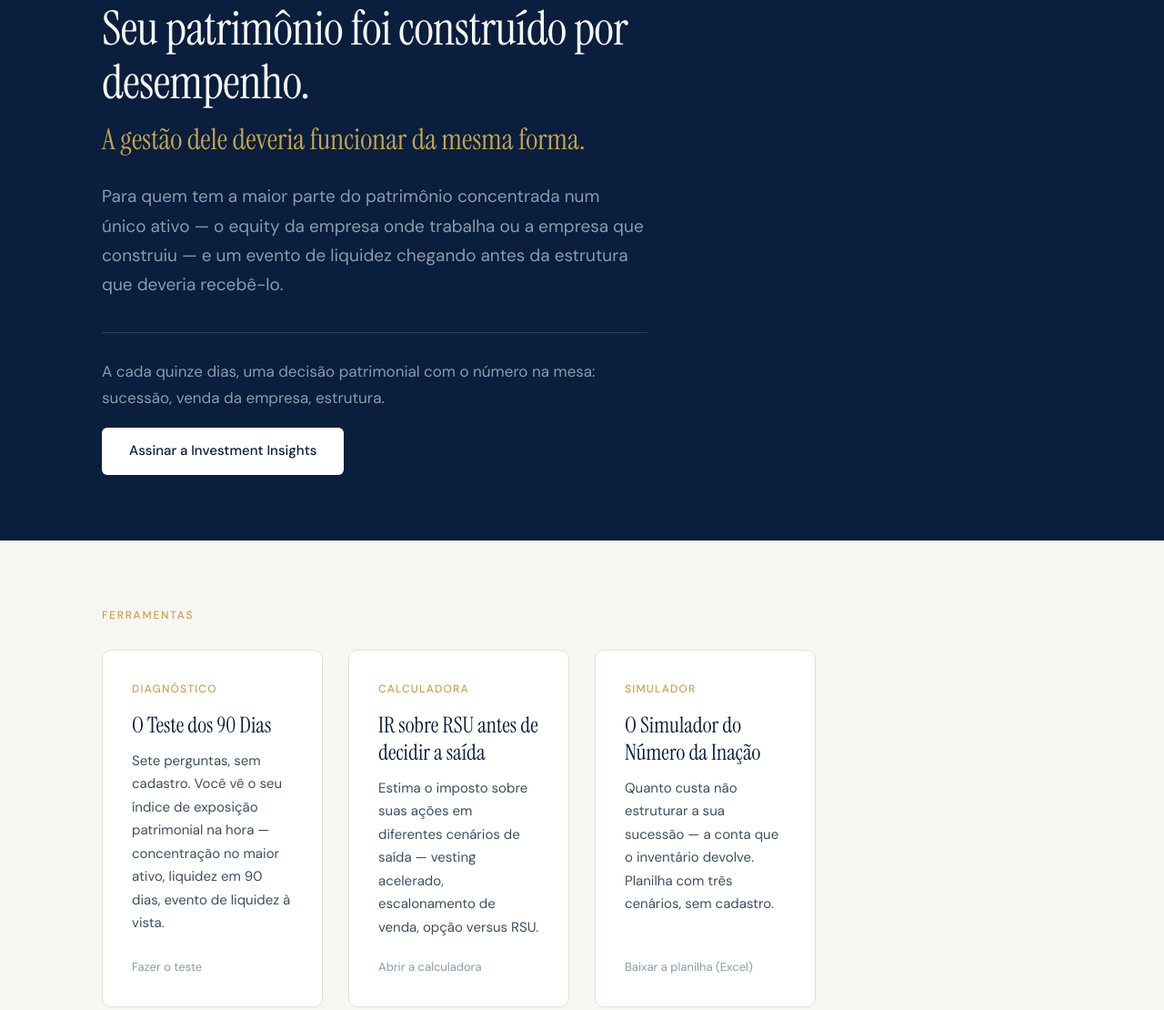
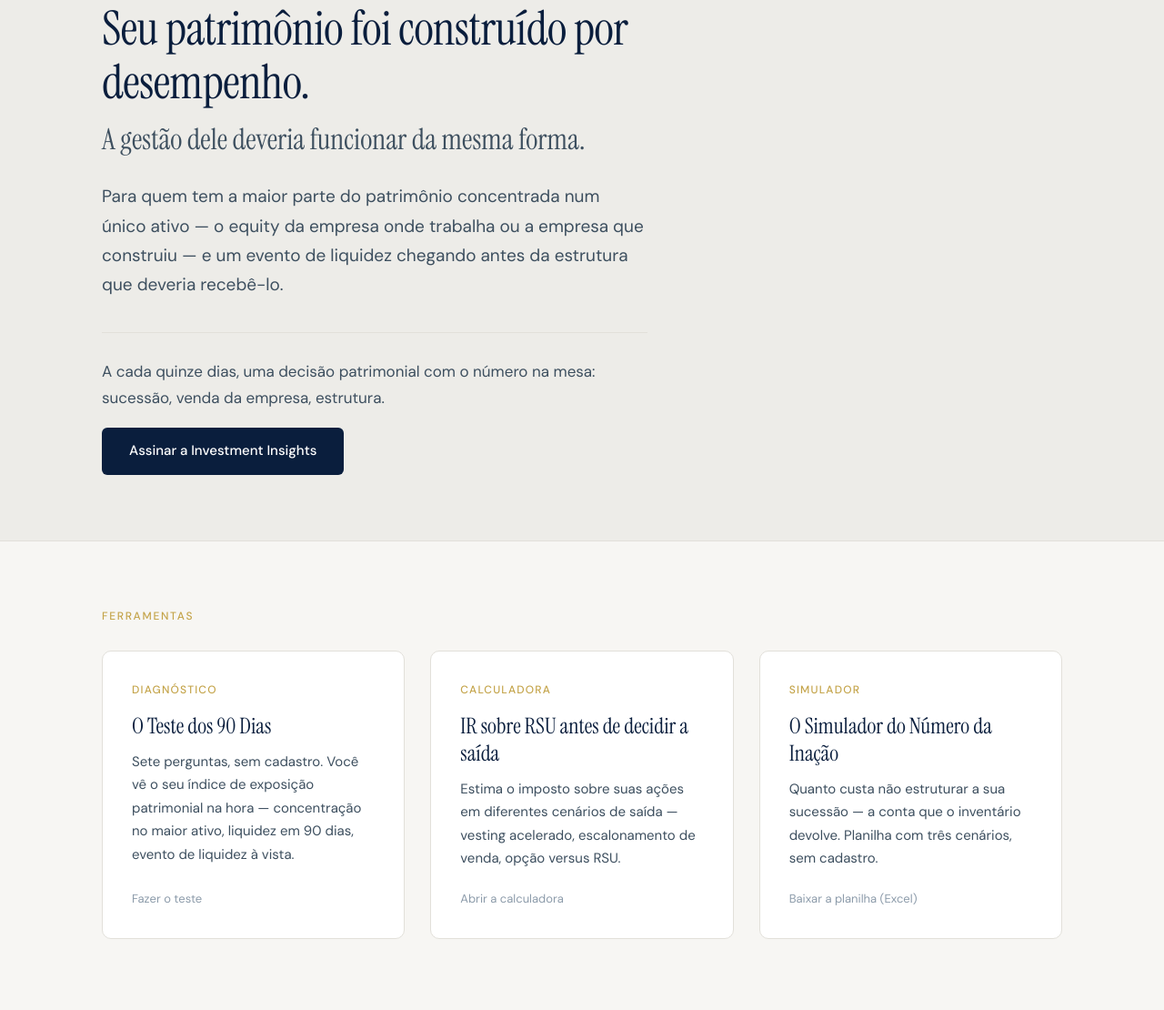
Before and after one commit to mssica-a11y/marcelosiqueiracfp-site, a plain HTML site: page index.html in a window 1280 px wide. Shown: the part 197-1307 px from the top of the page at 91% size. Drawn offline with Linux system fonts and the light colour scheme.

Commit message:
Reforma da home: hero claro, grade de 3 ferramentas, Simulador com CE e DF corrigidos
- Hero (home, hub, executivo, founder) em linen com texto navy.
- Ferramentas em grade de 3 colunas.
- Simulador: CE 8% no topo (Lei 15.812/2015, art. 16); DF 4%/5%/6% por
  parcela com limites de 2026 (Lei 3.804/2006, art. 9º; Ato Declaratório
  SUREC 25/2025); RJ começa em 4%.

Co-Authored-By: Claude Fable 5.2 <noreply@anthropic.com>

```diff
--- a/index.html
+++ b/index.html
@@ -249,7 +249,7 @@
   <section class="home-section">
     <div class="wrap">
       <div class="eyebrow">Ferramentas</div>
-      <div class="article-grid article-grid--4">
+      <div class="article-grid article-grid--3">
         <a class="card" href="/teste-90-dias?origem=home">
           <span class="tag">Diagnóstico</span>
           <h3>O Teste dos 90 Dias</h3>
--- a/insights/styles.css
+++ b/insights/styles.css
@@ -328,7 +328,7 @@ main:has(#t-internacional:checked) .article-grid .card:not([data-trilha~="intern
   .wrap, .prose { padding: 0 20px; }
 }
 
-/* ─── REFORMA DA HOME (rascunho, branch reforma-home) ──── */
+/* ─── REFORMA DA HOME (nov/2026) ──── */
 .site-nav .links { justify-content: flex-end; margin-right: 26px; }
 /* Convite da newsletter no topo de artigos e do hub: faixa fina, não empurra o texto. */
 .news-top { background: var(--vectis-linen); border-bottom: 1px solid var(--vectis-stone); padding: 14px 0; }
@@ -336,8 +336,14 @@ main:has(#t-internacional:checked) .article-grid .card:not([data-trilha~="intern
 .news-top p { margin: 0; flex: 1; min-width: 240px; font-size: 15px; color: var(--vectis-graphite); }
 .news-top .btn, .hero-cta .btn { font-weight: 500; font-size: 14px; padding: 10px 22px; border-radius: 6px; white-space: nowrap; }
 .news-top .btn { background: var(--vectis-navy); color: #fff; }
-.hero-cta { margin-top: 36px; padding-top: 28px; border-top: 1px solid rgba(255,255,255,.14); max-width: 600px; }
+.hero-cta { margin-top: 36px; padding-top: 28px; border-top: 1px solid var(--vectis-stone); max-width: 600px; }
 .hero-cta p { font-size: 17px; margin: 0 0 18px; }
-.hero-cta .btn { display: inline-block; background: #fff; color: var(--vectis-navy); font-size: 15px; padding: 13px 30px; }
+.hero-cta .btn { display: inline-block; background: var(--vectis-navy); color: #fff; font-size: 15px; padding: 13px 30px; }
 .news-top .btn:hover, .hero-cta .btn:hover { text-decoration: none; opacity: .9; }
 @media (max-width: 900px) { .site-nav .links { justify-content: flex-start; margin-right: -16px; } }
+/* Hero claro (home, hub, executivo, founder): fundo linen, texto navy. Brass só no eyebrow. */
+.hub-head { background: var(--vectis-linen); color: var(--vectis-navy); border-bottom: 1px solid var(--vectis-stone); }
+.hub-head h1 { color: var(--vectis-navy); }
+.hub-head p, .hub-head .sub-h1 { color: var(--vectis-graphite); }
+.hub-head + .news-top { background: var(--vectis-warm-white); }
+.article-grid--3 { padding-top: 0; }
```
Also changed, not shown: 1 other file.
